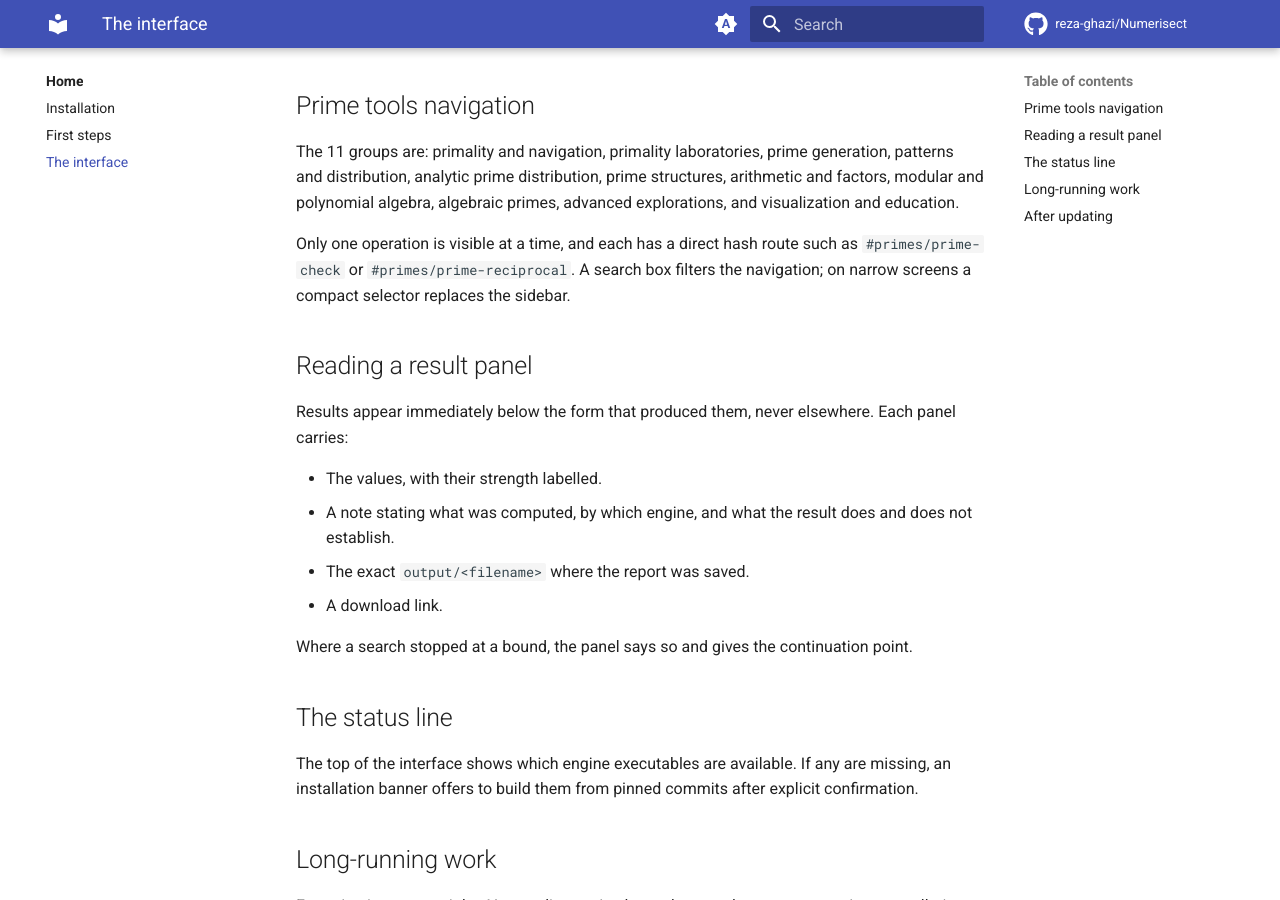
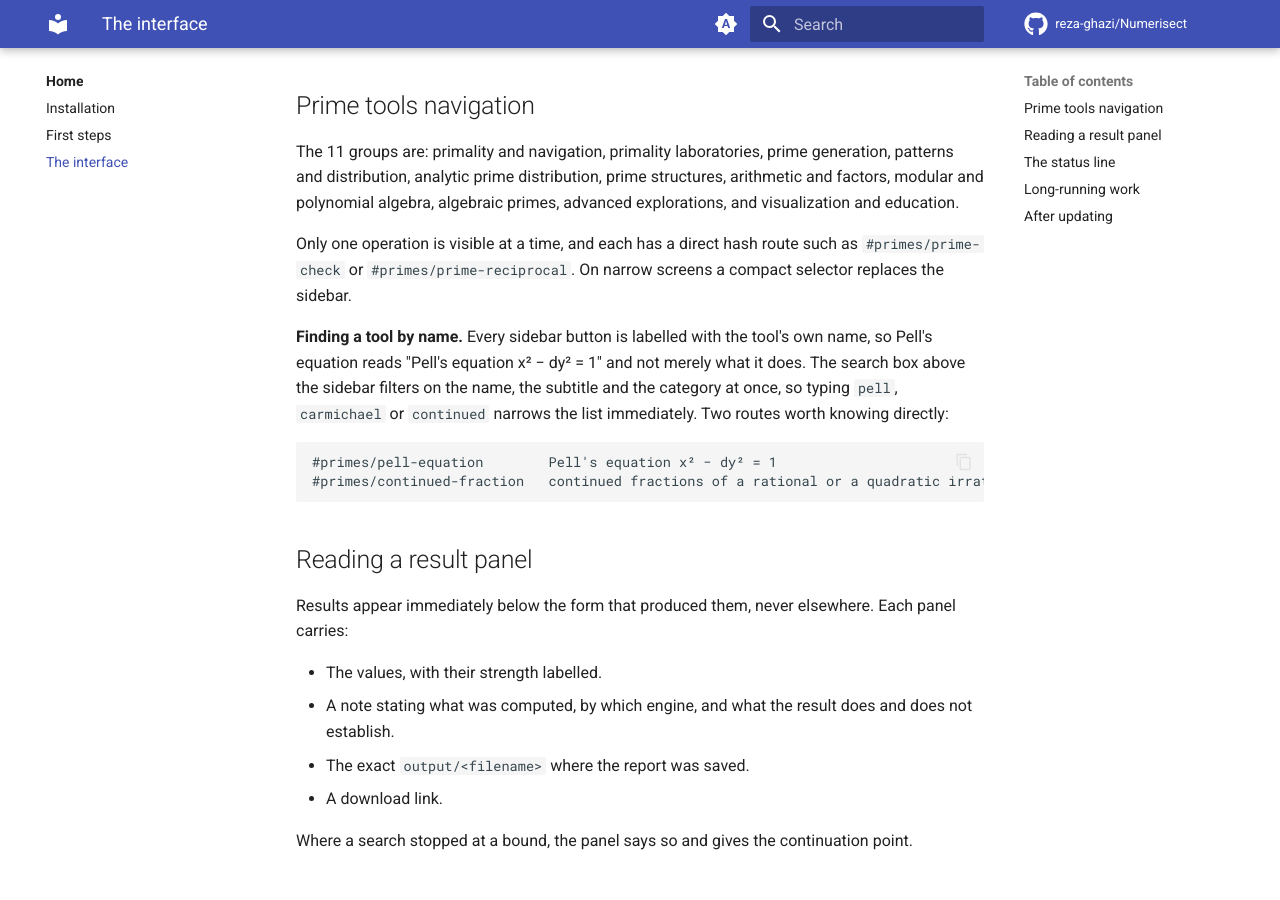
Before and after one commit to reza-ghazi/Numerisect, an MkDocs documentation site: the page built from docs/getting-started/interface.md, in a window 1280 px wide and 900 px high, scrolled down 639 px. Built offline with MkDocs 1.6.1 and Material for MkDocs 9.7.7, drawn with Linux system fonts in a browser that asks for light colours; comment, search, counter and statistics services are not loaded.

Commit message:
Name the tools in the navigation instead of describing them
The sidebar button and the tool picker both display a tool's heading, and many
headings described the operation without naming the subject. "Solve x^2 - dy^2
= 1" never said Pell, "Analyze witness bases" never said Miller-Rabin, and
"Apply Korselt's criterion" never said Carmichael. The names existed only in
the small eyebrow text inside each card, which is not visible until the tool is
already open, so scanning the list for a name you know found nothing.

Renames 33 headings to lead with the recognised name while keeping the useful
description: Pell, continued fractions, Miller-Rabin, Goldbach, Carmichael,
Hardy-Littlewood, Bateman-Horn, Maier, Pocklington, Proth, Sierpinski and
Riesel, Chebotarev, Eisenstein, Dirichlet, Dedekind, the Chinese remainder
theorem, SQUFOF and others.

Also gives the two prime-race tools distinct names. The animated and the
analytic tool both read "Race the reduced residue classes", so they could not be
told apart in the sidebar or the picker.

Two contract tests now hold the line: every navigation label is unique, and the
recognised name of each subject appears in some label. The interface guide gains
a short section on finding a tool by name.

Verified: 808 tests pass, ruff clean, node --check clean, mkdocs --strict builds.

Co-Authored-By: Claude Opus 5 (1M context) <noreply@anthropic.com>

````diff
--- a/docs/getting-started/interface.md
+++ b/docs/getting-started/interface.md
@@ -19,8 +19,19 @@ factors, modular and polynomial algebra, algebraic primes, advanced explorations
 visualization and education.
 
 Only one operation is visible at a time, and each has a direct hash route such as
-`#primes/prime-check` or `#primes/prime-reciprocal`. A search box filters the navigation;
-on narrow screens a compact selector replaces the sidebar.
+`#primes/prime-check` or `#primes/prime-reciprocal`. On narrow screens a compact selector
+replaces the sidebar.
+
+**Finding a tool by name.** Every sidebar button is labelled with the tool's own name, so
+Pell's equation reads "Pell's equation x² − dy² = 1" and not merely what it does. The
+search box above the sidebar filters on the name, the subtitle and the category at once,
+so typing `pell`, `carmichael` or `continued` narrows the list immediately. Two routes
+worth knowing directly:
+
+```text
+#primes/pell-equation        Pell's equation x² − dy² = 1
+#primes/continued-fraction   continued fractions of a rational or a quadratic irrational
+```
 
 ## Reading a result panel
 
````
Also changed, not shown: CHANGELOG.md (+15 -0 lines), README.md (+3 -3 lines), docs/reference/api.md (+1 -1 lines), numerisect/static/index.html (+36 -36 lines), 2 other files.
